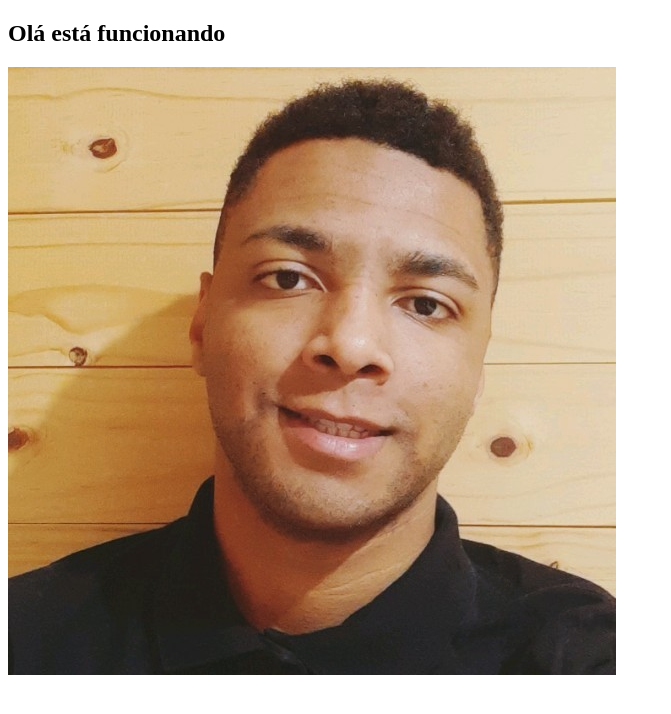
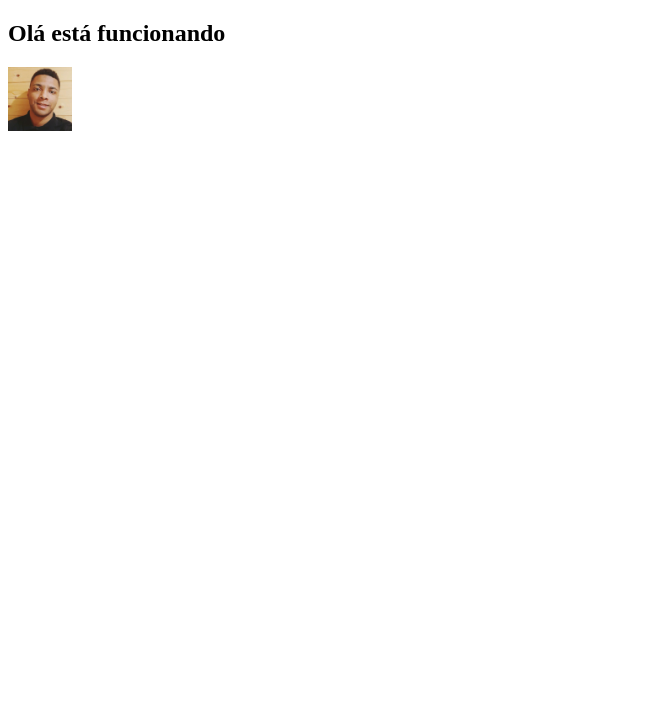
Before and after one commit to Lucasrosa12/Portifolio, a plain HTML site: page index.html in a window 1280 px wide. Shown: the whole page, without its empty margins (0-671 px from the left). Drawn offline with Linux system fonts and the light colour scheme.

Commit message:
imagem 2 commit

```diff
--- a/index.html
+++ b/index.html
@@ -8,6 +8,6 @@
 </head>
 <body>
     <h2>Olá está funcionando</h2>
-    <img src="eu.jpg">
+    <img loading="lazy" width="64" height="64"  src="eu.jpg">
 </body>
 </html>
```
